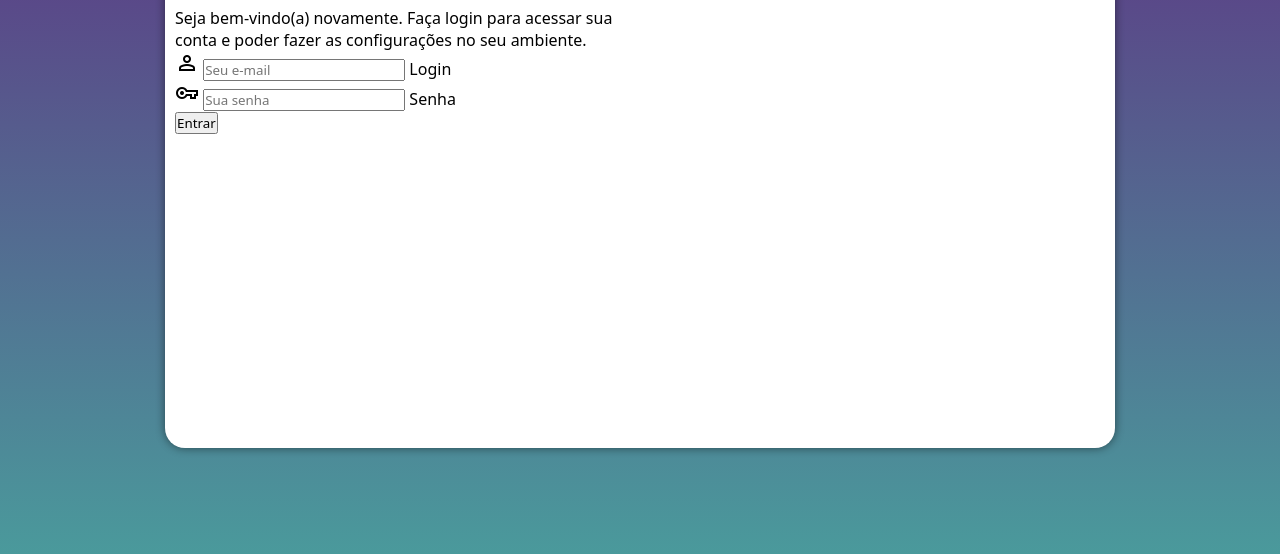
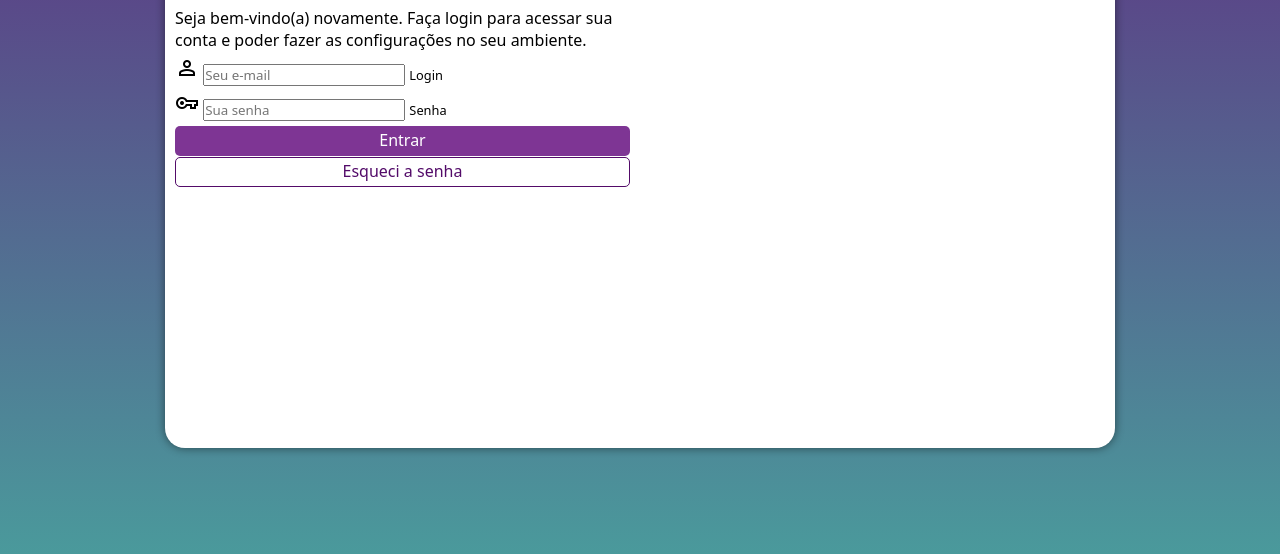
Before and after one commit to MarcosVMattos/projeto-login, a plain HTML site: page index.html in a window 1280 px wide. Shown: the part 202-756 px from the top of the page. Drawn offline with nearby package versions, Linux system fonts and the light colour scheme.

Commit message:
atualizei o mq

```diff
--- a/estilos/media-query.css
+++ b/estilos/media-query.css
@@ -18,6 +18,10 @@
     div#formulario {
         float: right;
         width: 70%;
+    }
+
+    label {
+        font-size: 1em;
     }
 }
 
@@ -49,4 +53,8 @@
     div#formulario p {
         font-size: 1em;
     }
+
+    label {
+        font-size: 1em;
+    }
 }
--- a/estilos/style.css
+++ b/estilos/style.css
@@ -61,3 +61,47 @@ div#formulario h1 {
 div#formulario p {
     font-size: 0.8em;
 }
+
+form div.campo {
+    margin: 5px 0px;
+}
+
+form label {
+    font-size: 0.8em;
+}
+
+form input[type=submit] {
+    font-size: 1em;
+    width: 100%;
+    height: 30px;
+    padding-bottom: 2px;
+    background-color: #7e3594;
+    color: white;
+    border: none;
+    border-radius: 5px;
+    cursor: pointer;
+    margin-bottom: 1px;
+}
+
+form input[type=submit]:hover {
+    background-color: #530b69;
+}
+
+form a.botao {
+    display: block;
+    text-align: center;
+    font-size: 1em;
+    width: 100%;
+    height: 30px;
+    padding-top: 2px;
+    background-color: white;
+    color: #530b69;
+    border: 1px solid #530b69;
+    border-radius: 5px;
+    cursor: pointer;
+    text-decoration: none;
+}
+
+form a.botao:hover {
+    background-color: #8e54a0;
+}
--- a/index.html
+++ b/index.html
@@ -37,7 +37,9 @@
                     </div>
 
                     <input type="submit" value="Entrar">
-
+                    <a href="esqueci.html" class="botao">
+                        Esqueci a senha
+                    </a>
 
                 </form>
             </div>
```
